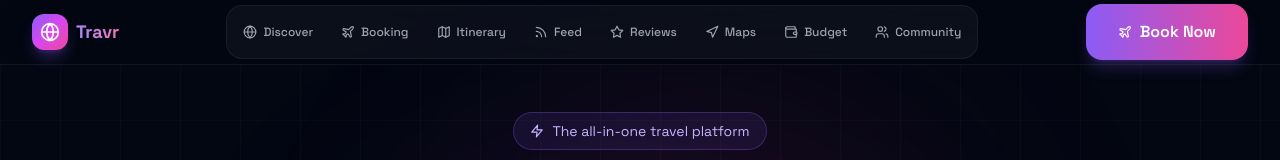
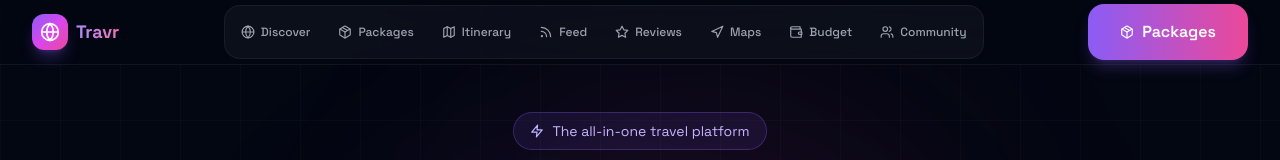
Before and after one commit to NateshKannaR/Empire_Tourism, a Next.js app: page / in a window 1280 px wide. Shown: the top 160 px of the page. Built offline with nearby package versions, Linux system fonts and the light colour scheme.

Commit message:
feat: replace booking with packages in nav and homepage

```diff
--- a/app/page.tsx
+++ b/app/page.tsx
@@ -2,11 +2,11 @@
 
 import { motion, useMotionValue, useSpring, useTransform } from 'framer-motion';
 import Link from 'next/link';
-import { Globe, Plane, Map, Users, Star, Navigation, Wallet, Rss, ArrowRight, Search, TrendingUp, Shield, Zap, Github, Twitter, Instagram } from 'lucide-react';
+import { Globe, Package, Map, Users, Star, Navigation, Wallet, Rss, ArrowRight, Search, TrendingUp, Shield, Zap, Github, Twitter, Instagram } from 'lucide-react';
 
 const features = [
   { icon: Globe,      label: 'Discover',   desc: 'Browse 10,000+ destinations',     href: '/discover',  color: 'from-violet-500 to-purple-600' },
-  { icon: Plane,      label: 'Booking',    desc: 'Flights, hotels & packages',       href: '/booking',   color: 'from-blue-500 to-cyan-500' },
+  { icon: Package,    label: 'Packages',   desc: 'Curated travel packages',          href: '/packages',  color: 'from-blue-500 to-cyan-500' },
   { icon: Map,        label: 'Itinerary',  desc: 'Day-by-day trip planning',         href: '/itinerary', color: 'from-emerald-500 to-teal-500' },
   { icon: Rss,        label: 'Feed',       desc: 'Travel stories from the world',    href: '/feed',      color: 'from-orange-500 to-amber-500' },
   { icon: Star,       label: 'Reviews',    desc: 'Honest ratings & reviews',         href: '/reviews',   color: 'from-yellow-500 to-orange-500' },
--- a/components/Navigation.tsx
+++ b/components/Navigation.tsx
@@ -3,12 +3,12 @@
 import Link from 'next/link';
 import { usePathname } from 'next/navigation';
 import { motion, AnimatePresence } from 'framer-motion';
-import { Menu, X, Globe, Plane, Map, Users, Star, Navigation as NavIcon, Wallet, Rss } from 'lucide-react';
+import { Menu, X, Globe, Package, Map, Users, Star, Navigation as NavIcon, Wallet, Rss } from 'lucide-react';
 import { useState } from 'react';
 
 const links = [
   { href: '/discover',   label: 'Discover',   icon: Globe },
-  { href: '/booking',    label: 'Booking',    icon: Plane },
+  { href: '/packages',   label: 'Packages',   icon: Package },
   { href: '/itinerary',  label: 'Itinerary',  icon: Map },
   { href: '/feed',       label: 'Feed',       icon: Rss },
   { href: '/reviews',    label: 'Reviews',    icon: Star },
@@ -62,14 +62,14 @@ export default function Navigation() {
 
         {/* Mobile toggle + CTA */}
         <div className="flex items-center gap-2 sm:gap-3">
-          <Link href="/booking" className="hidden sm:block">
+          <Link href="/packages" className="hidden sm:block">
             <motion.button
               whileHover={{ scale: 1.04 }}
               whileTap={{ scale: 0.96 }}
               className="btn-mobile bg-gradient-to-r from-violet-500 to-pink-500 text-white shadow-lg shadow-violet-500/25"
             >
-              <Plane className="w-3.5 h-3.5" />
-              <span className="hidden md:inline">Book Now</span>
+              <Package className="w-3.5 h-3.5" />
+              <span className="hidden md:inline">Packages</span>
             </motion.button>
           </Link>
 
@@ -122,12 +122,12 @@ export default function Navigation() {
 
                 {/* Mobile CTA */}
                 <div className="pt-3 mt-3 border-t border-white/10">
-                  <Link href="/booking" onClick={() => setOpen(false)}>
+                  <Link href="/packages" onClick={() => setOpen(false)}>
                     <motion.button
                       whileTap={{ scale: 0.96 }}
                       className="w-full btn-mobile bg-gradient-to-r from-violet-500 to-pink-500 text-white shadow-lg shadow-violet-500/25"
                     >
-                      <Plane className="w-4 h-4" /> Book Your Trip
+                      <Package className="w-4 h-4" /> View Packages
                     </motion.button>
                   </Link>
                 </div>
```
